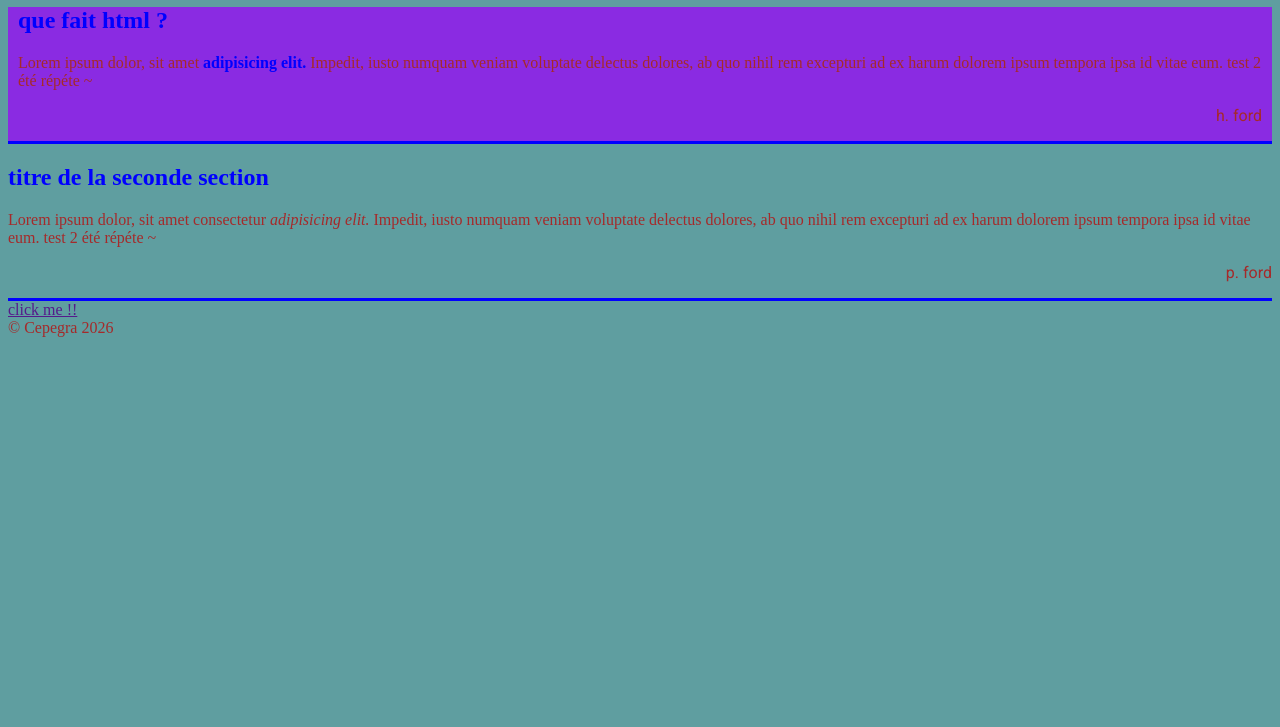
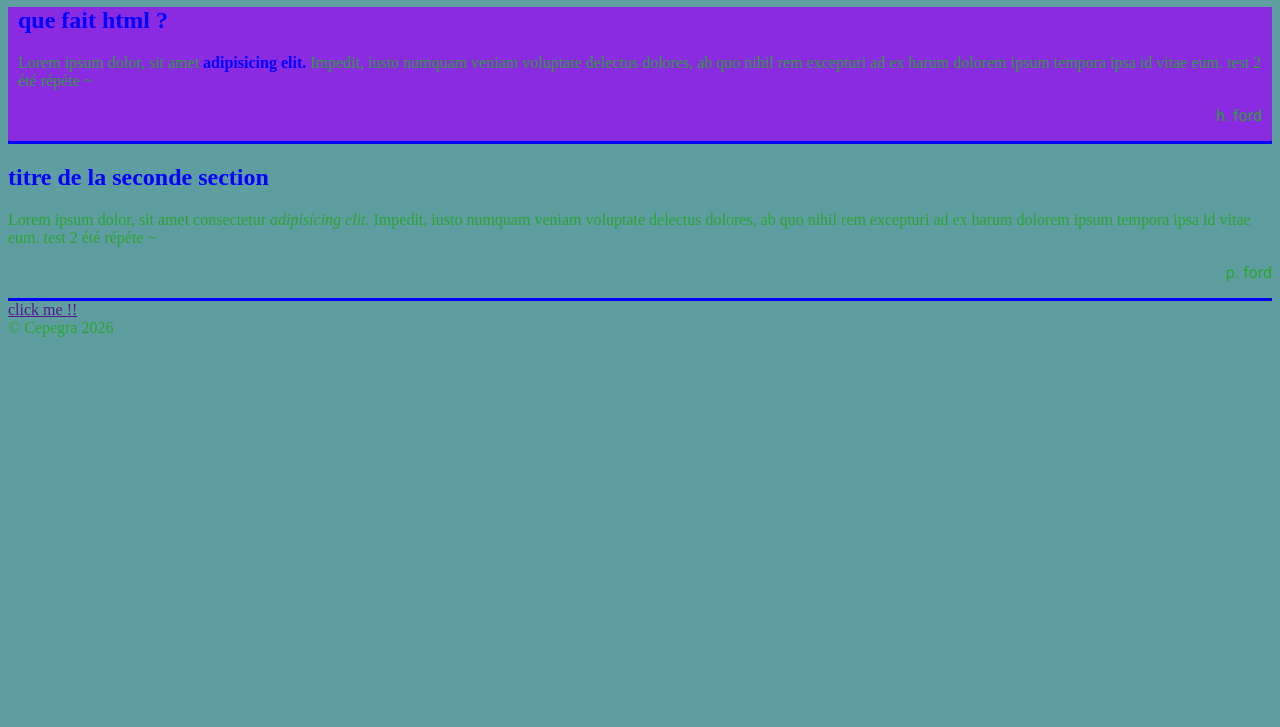
Before and after one commit to gwen198946/webapp, a plain HTML site: page index.html in a window 1280 px wide. Shown: the part 73-800 px from the top of the page. Drawn offline with Linux system fonts and the light colour scheme; a web font is replaced by a local one.

```diff
--- a/texte.css
+++ b/texte.css
@@ -1,6 +1,6 @@
 body {
     background-color: cadetblue;
-    color: brown;
+    color: rgb(42, 165, 50);
     fond-family: "roboto",
 }
 
```
